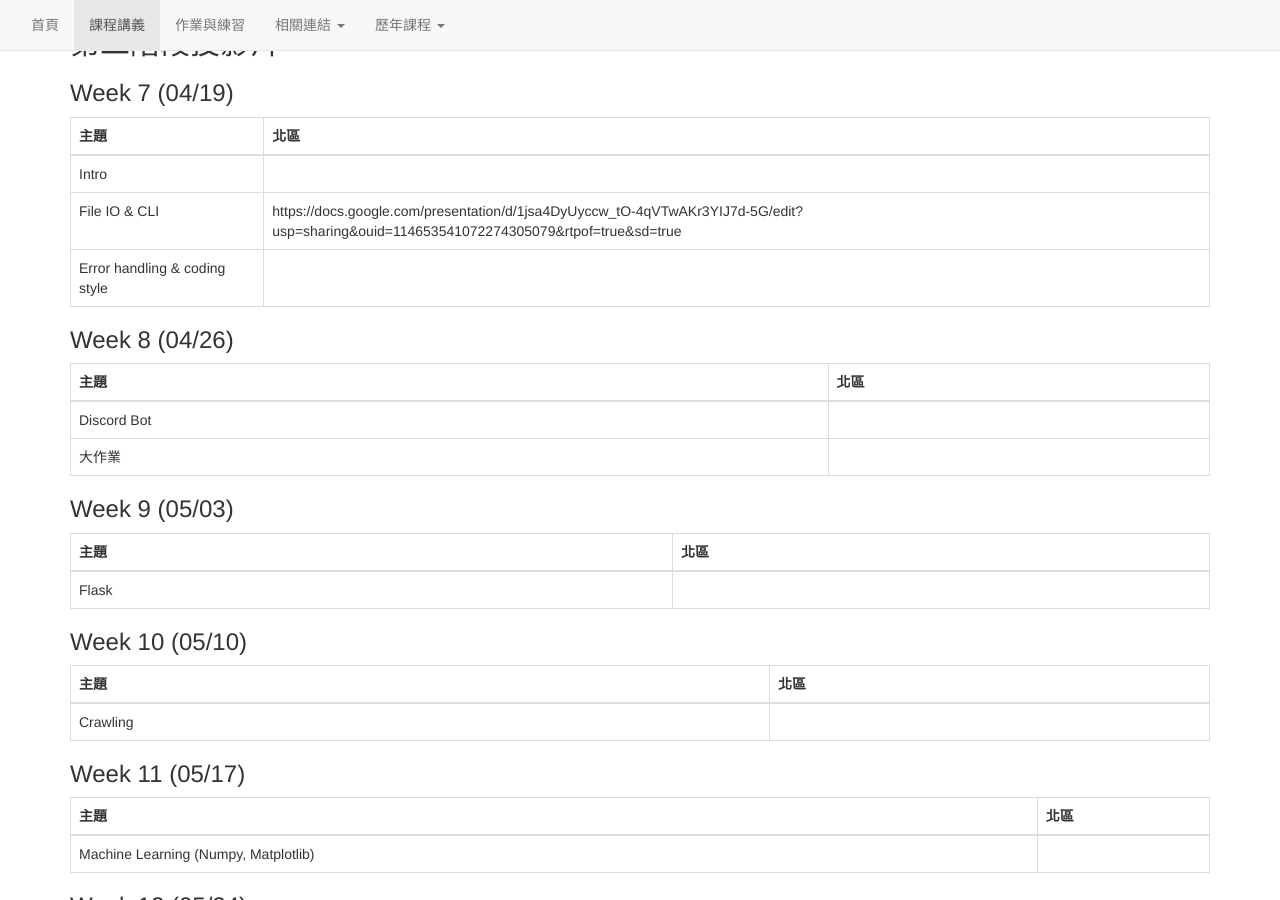
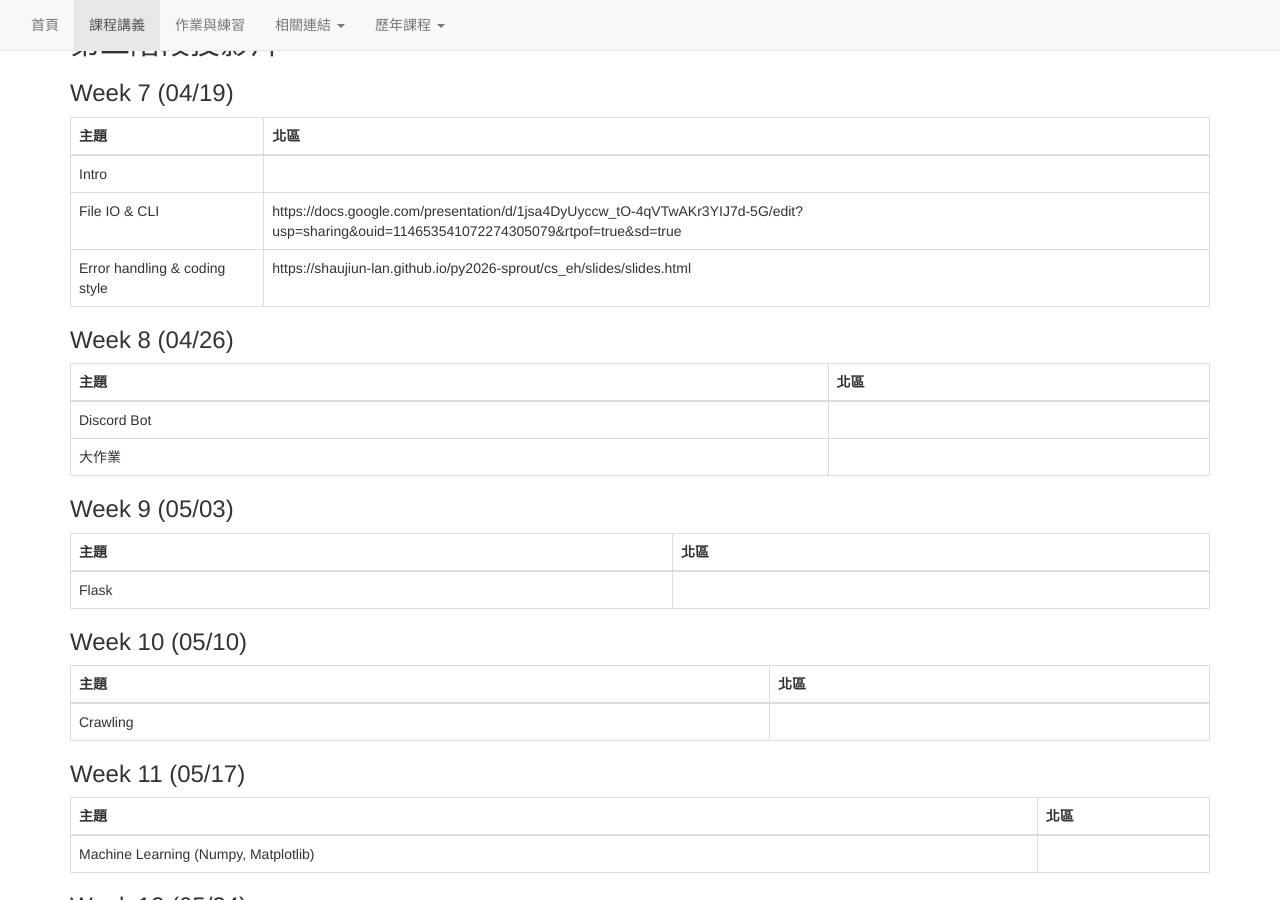
Before and after one commit to tw-csie-sprout/py2026, a Jekyll site: the page built from slides.md, in a window 1280 px wide and 900 px high, scrolled down 1356 px. Built offline with Jekyll 4.4.1, drawn with Linux system fonts in a browser that asks for light colours; part of the change alters nothing that is shown.

Commit message:
Update slides.md

```diff
--- a/slides.md
+++ b/slides.md
@@ -73,7 +73,7 @@ title: "課程講義"
 | --- | --- |
 | Intro|  |
 | File IO & CLI | https://docs.google.com/presentation/d/1jsa4DyUyccw_tO-4qVTwAKr3YIJ7d-5G/edit?usp=sharing&ouid=114653541072274305079&rtpof=true&sd=true |
-| Error handling & coding style |  |
+| Error handling & coding style | https://shaujiun-lan.github.io/py2026-sprout/cs_eh/slides/slides.html |
 
 ### Week 8 (04/26)
 
```
